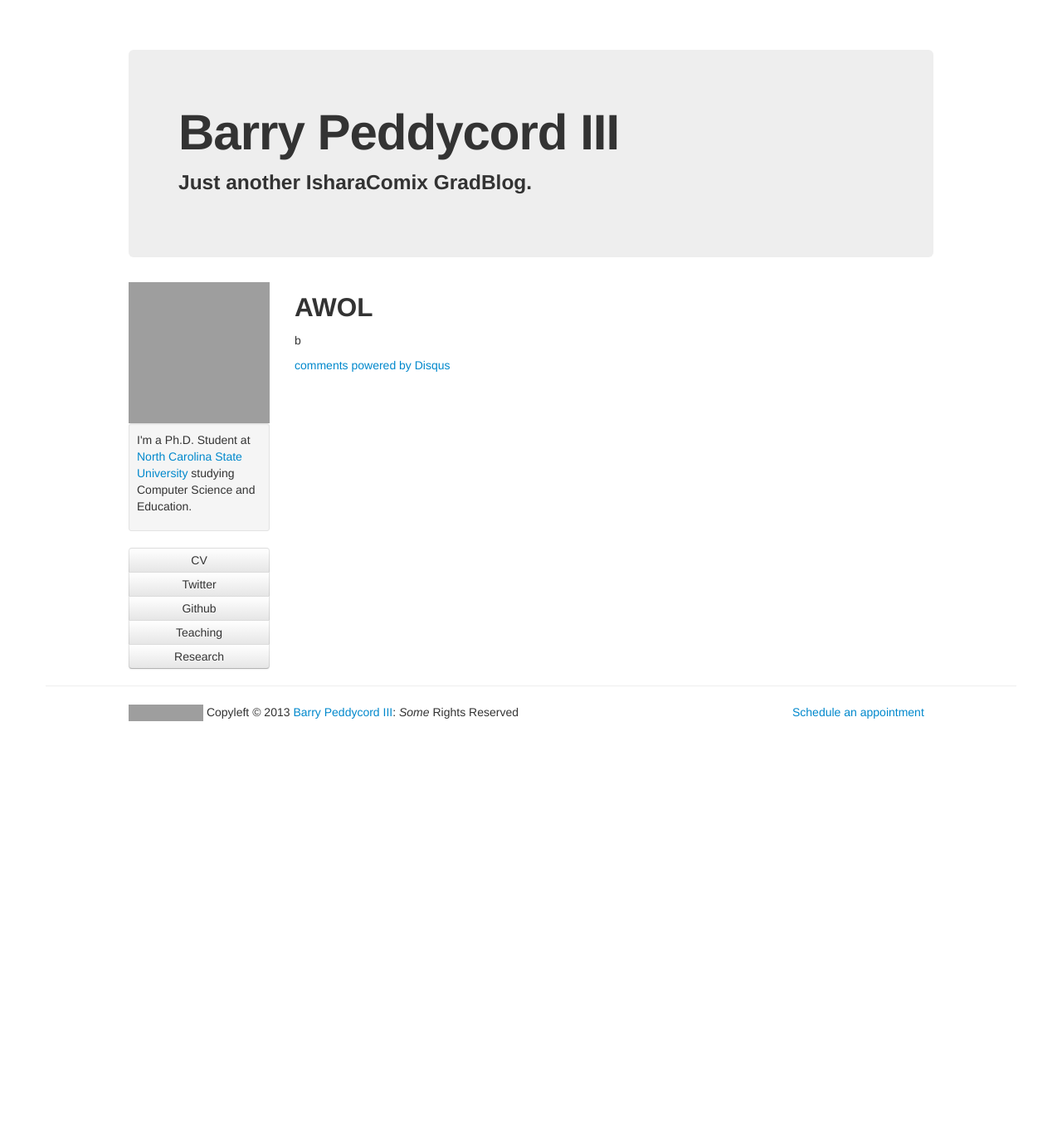
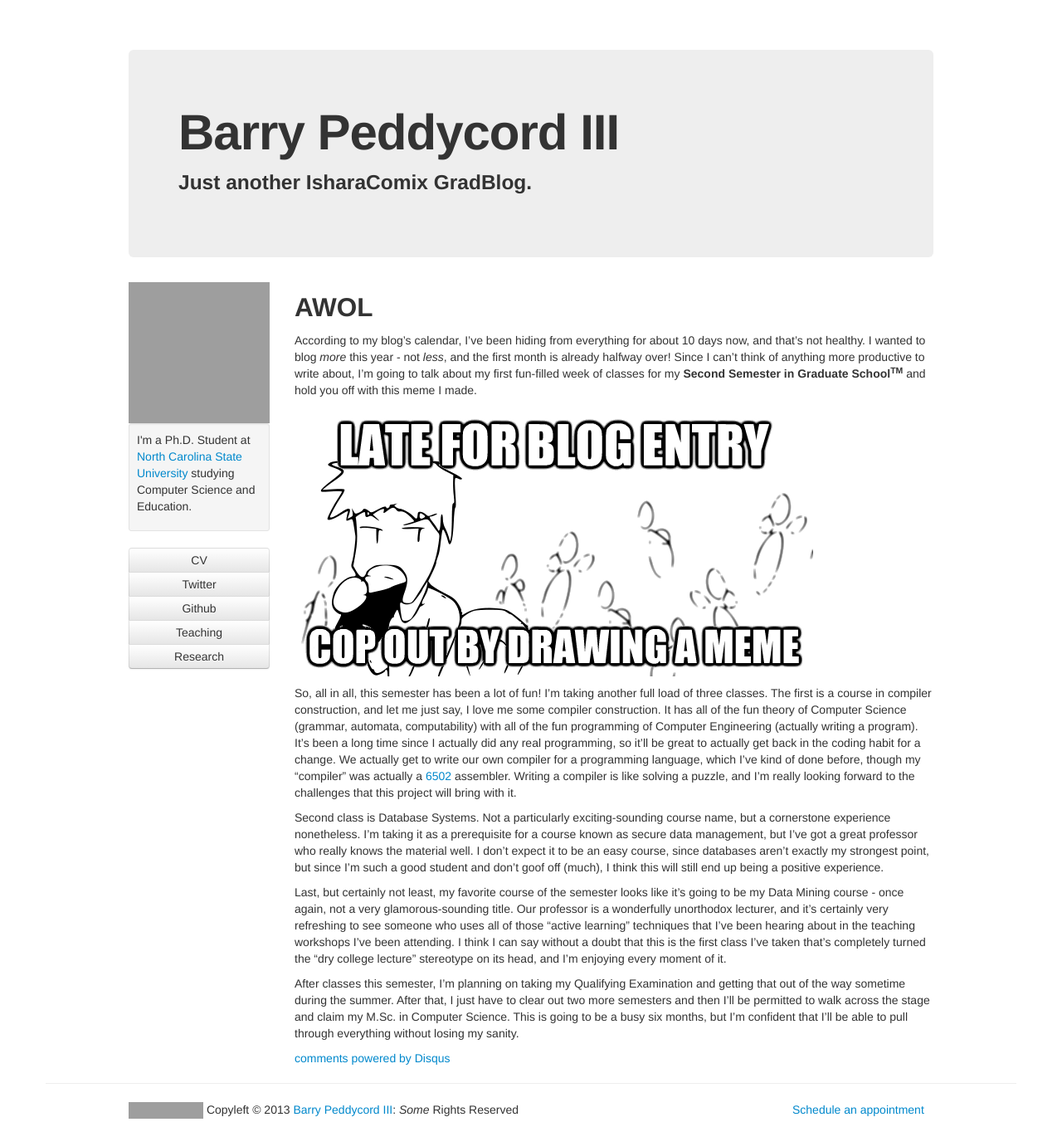
Before and after one commit to isharacomix/oldsite, a Jekyll site: the page built from _posts/2012-01-16-awol.md, in a window 1280 px wide. Shown: the whole page at 83% size. Built offline with Jekyll 4.4.1, drawn with Linux system fonts in a browser that asks for light colours; comment, search, counter and statistics services are not loaded; before the commit the page ends 900 px from its top, so only the background shows below that; grey boxes are pictures that could not be loaded.

Commit message:
Two posts.

```diff
--- a/_posts/2012-01-16-awol.md
+++ b/_posts/2012-01-16-awol.md
@@ -3,4 +3,14 @@ layout: post
 title: AWOL
 ---
 
-b
+According to my blog's calendar, I've been hiding from everything for about 10 days now, and that's not healthy. I wanted to blog <i>more</i> this year - not <i>less</i>, and the first month is already halfway over! Since I can't think of anything more productive to write about, I'm going to talk about my first fun-filled week of classes for my <b>Second Semester in Graduate School<sup>TM</sup></b> and hold you off with this meme I made.
+
+![Photo]({{ site.baseurl }}img/drawing_lazy_meme.png)
+
+So, all in all, this semester has been a lot of fun! I'm taking another full load of three classes. The first is a course in compiler construction, and let me just say, I love me some compiler construction. It has all of the fun theory of Computer Science (grammar, automata, computability) with all of the fun programming of Computer Engineering (actually writing a program). It's been a long time since I actually did any real programming, so it'll be great to actually get back in the coding habit for a change. We actually get to write our own compiler for a programming language, which I've kind of done before, though my "compiler" was actually a <a href="https://en.wikipedia.org/wiki/6502">6502</a> assembler. Writing a compiler is like solving a puzzle, and I'm really looking forward to the challenges that this project will bring with it.
+
+Second class is Database Systems. Not a particularly exciting-sounding course name, but a cornerstone experience nonetheless. I'm taking it as a prerequisite for a course known as secure data management, but I've got a great professor who really knows the material well. I don't expect it to be an easy course, since databases aren't exactly my strongest point, but since I'm such a good student and don't goof off (much), I think this will still end up being a positive experience.
+
+Last, but certainly not least, my favorite course of the semester looks like it's going to be my Data Mining course - once again, not a very glamorous-sounding title. Our professor is a wonderfully unorthodox lecturer, and it's certainly very refreshing to see someone who uses all of those "active learning" techniques that I've been hearing about in the teaching workshops I've been attending. I think I can say without a doubt that this is the first class I've taken that's completely turned the "dry college lecture" stereotype on its head, and I'm enjoying every moment of it.
+
+After classes this semester, I'm planning on taking my Qualifying Examination and getting that out of the way sometime during the summer. After that, I just have to clear out two more semesters and then I'll be permitted to walk across the stage and claim my M.Sc. in Computer Science. This is going to be a busy six months, but I'm confident that I'll be able to pull through everything without losing my sanity.
```
